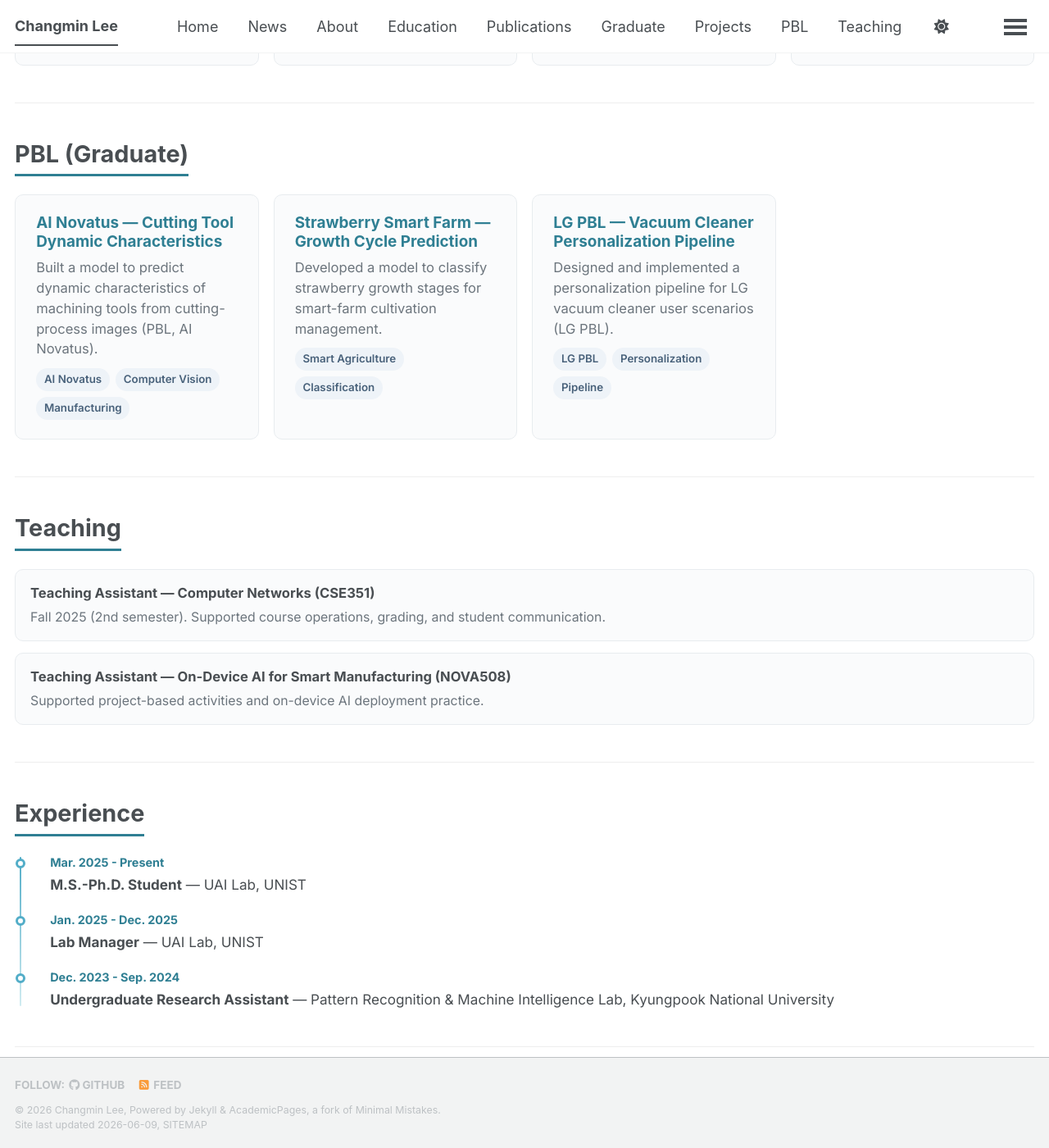
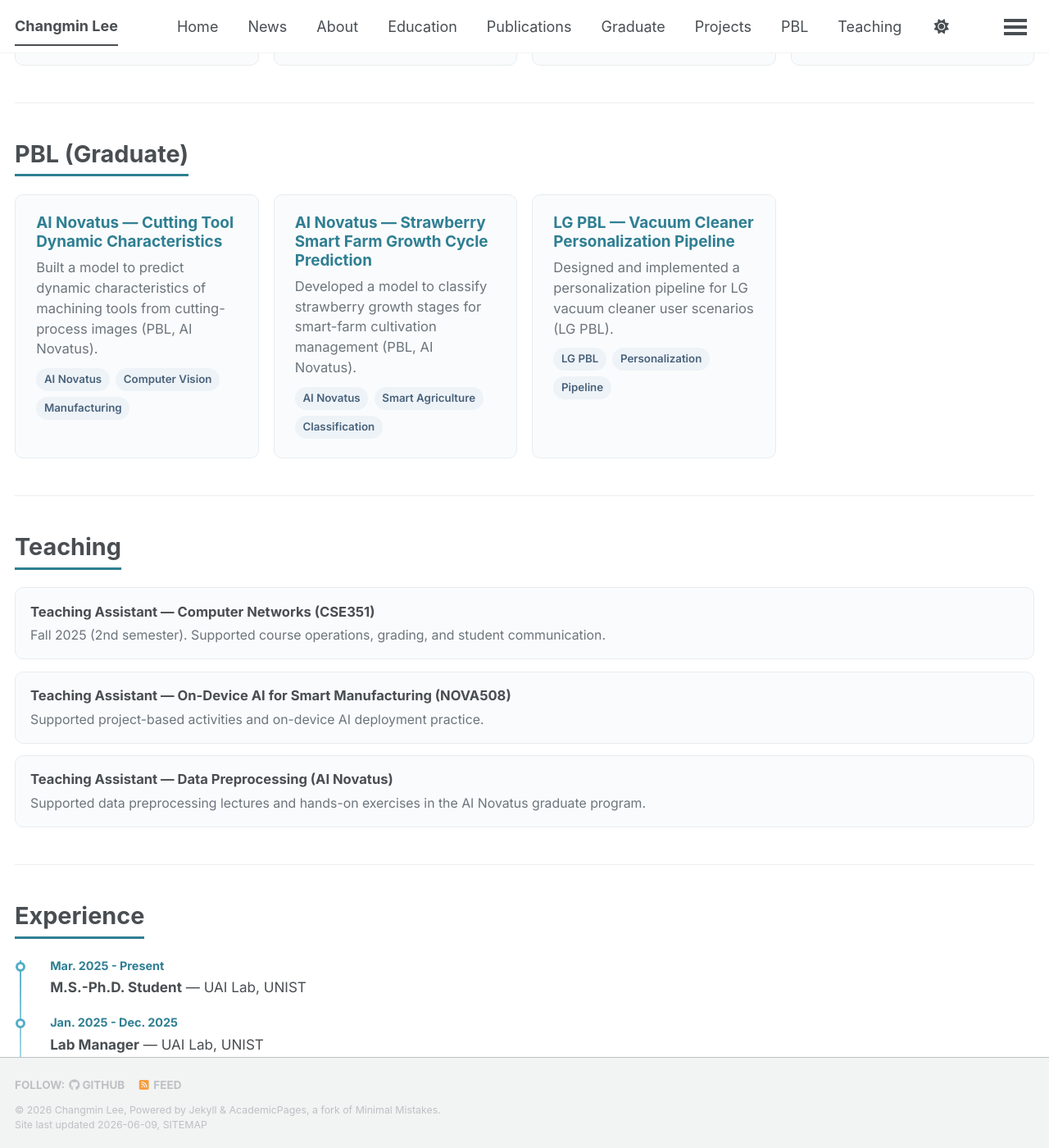
Before and after one commit to CkdalsKong/CkdalsKong.github.io, a Jekyll site: the page built from _pages/about.md, in a window 1280 px wide and 1400 px high, scrolled down 3051 px. Shown: the whole window at 82% size. Built offline with Jekyll 4.4.1, drawn with Linux system fonts in a browser that asks for light colours; a script bundle is joined from its source files by our own code; library files that are not in the unit come from our copies.

Commit message:
Update AI Novatus PBL and add data preprocessing TA

```diff
--- a/_pages/about.md
+++ b/_pages/about.md
@@ -207,9 +207,10 @@ redirect_from:
       </div>
     </div>
     <div class="project-card">
-      <h3>Strawberry Smart Farm — Growth Cycle Prediction</h3>
-      <p>Developed a model to classify strawberry growth stages for smart-farm cultivation management.</p>
+      <h3>AI Novatus — Strawberry Smart Farm Growth Cycle Prediction</h3>
+      <p>Developed a model to classify strawberry growth stages for smart-farm cultivation management (PBL, AI Novatus).</p>
       <div class="project-tags">
+        <span class="project-tag">AI Novatus</span>
         <span class="project-tag">Smart Agriculture</span>
         <span class="project-tag">Classification</span>
       </div>
@@ -236,6 +237,10 @@ redirect_from:
     <div class="teaching-item">
       <div class="teaching-course">Teaching Assistant — On-Device AI for Smart Manufacturing (NOVA508)</div>
       <div class="teaching-note">Supported project-based activities and on-device AI deployment practice.</div>
+    </div>
+    <div class="teaching-item">
+      <div class="teaching-course">Teaching Assistant — Data Preprocessing (AI Novatus)</div>
+      <div class="teaching-note">Supported data preprocessing lectures and hands-on exercises in the AI Novatus graduate program.</div>
     </div>
   </div>
 </section>
```
